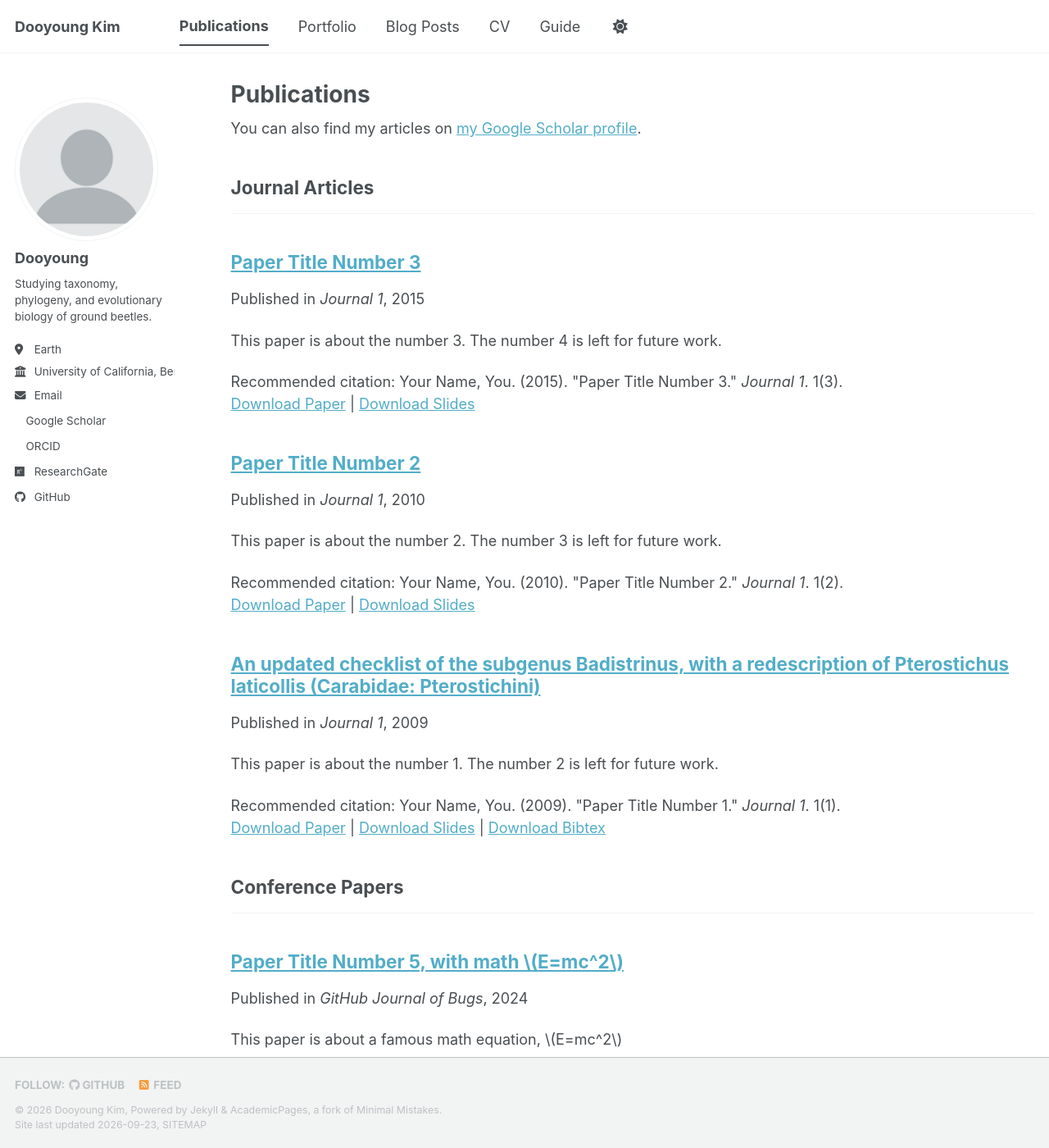
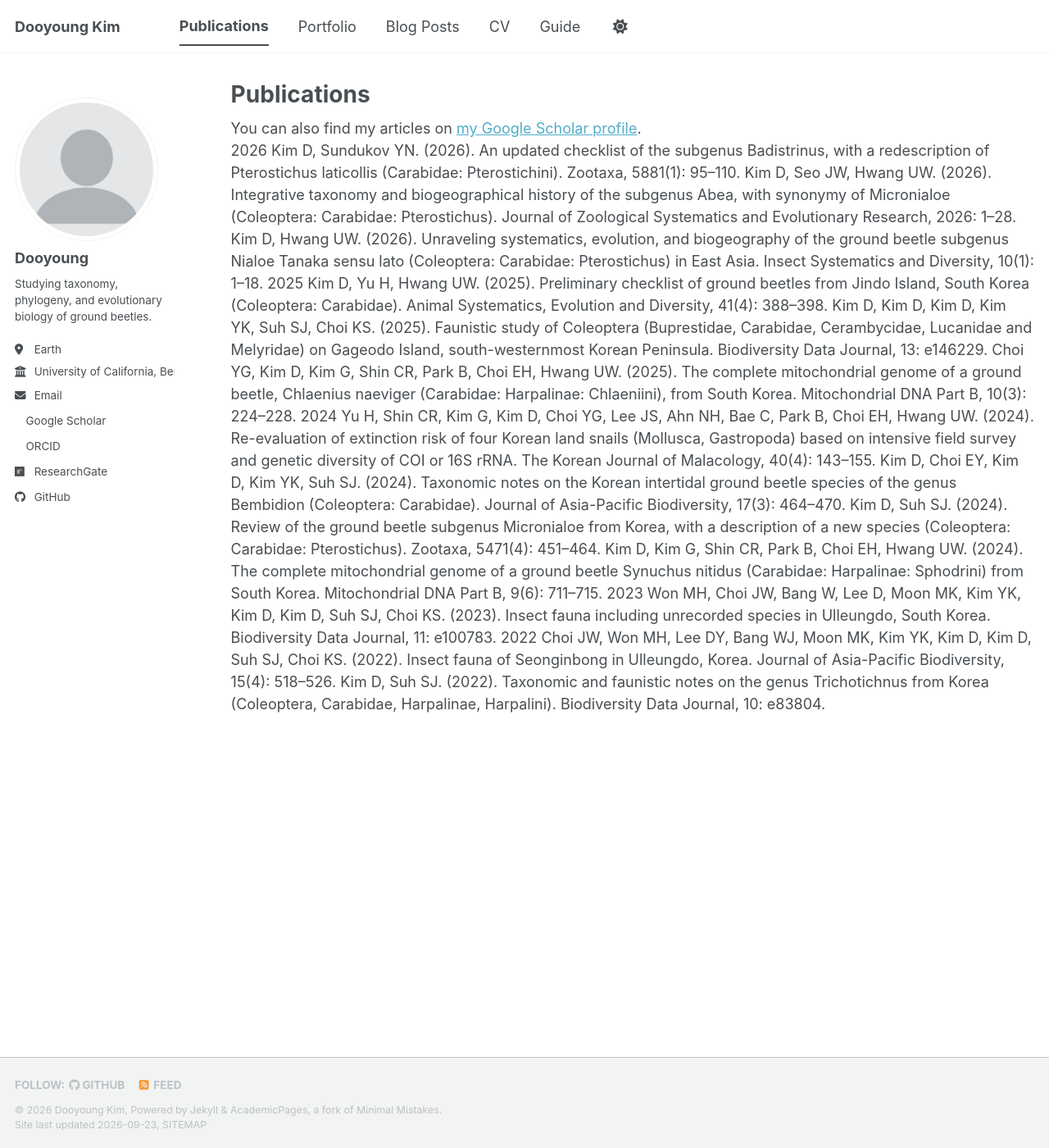
Before and after one commit to dooyoung11/dooyoung11.github.io, a Jekyll site: the page built from _pages/publications.html, in a window 1280 px wide and 1400 px high. Shown: the whole window at 82% size. Built offline with Jekyll 4.4.1, drawn with Linux system fonts in a browser that asks for light colours; a style sheet for code colours, icons or effects is not loaded; some of the changed text lies outside the part shown.

Commit message:
Update publications.html

```diff
--- a/_pages/publications.html
+++ b/_pages/publications.html
@@ -9,25 +9,21 @@ author_profile: true
   <div class="wordwrap">You can also find my articles on <a href="{{https://scholar.google.com/citations?user=UzLcPu0AAAAJ&hl=ko}}">my Google Scholar profile</a>.</div>
 {% endif %}
 
-{% include base_path %}
-
-<!-- New style rendering if publication categories are defined -->
-{% if site.publication_category %}
-  {% for category in site.publication_category  %}
-    {% assign title_shown = false %}
-    {% for post in site.publications reversed %}
-      {% if post.category != category[0] %}
-        {% continue %}
-      {% endif %}
-      {% unless title_shown %}
-        <h2>{{ category[1].title }}</h2><hr />
-        {% assign title_shown = true %}
-      {% endunless %}
-      {% include archive-single.html %}
-    {% endfor %}
-  {% endfor %}
-{% else %}
-  {% for post in site.publications reversed %}
-    {% include archive-single.html %}
-  {% endfor %}
-{% endif %}
+2026
+Kim D, Sundukov YN. (2026). An updated checklist of the subgenus Badistrinus, with a redescription of Pterostichus laticollis (Carabidae: Pterostichini). Zootaxa, 5881(1): 95–110.
+Kim D, Seo JW, Hwang UW. (2026). Integrative taxonomy and biogeographical history of the subgenus Abea, with synonymy of Micronialoe (Coleoptera: Carabidae: Pterostichus). Journal of Zoological Systematics and Evolutionary Research, 2026: 1–28.
+Kim D, Hwang UW. (2026). Unraveling systematics, evolution, and biogeography of the ground beetle subgenus Nialoe Tanaka sensu lato (Coleoptera: Carabidae: Pterostichus) in East Asia. Insect Systematics and Diversity, 10(1): 1–18.
+2025
+Kim D, Yu H, Hwang UW. (2025). Preliminary checklist of ground beetles from Jindo Island, South Korea (Coleoptera: Carabidae). Animal Systematics, Evolution and Diversity, 41(4): 388–398.
+Kim D, Kim D, Kim D, Kim YK, Suh SJ, Choi KS. (2025). Faunistic study of Coleoptera (Buprestidae, Carabidae, Cerambycidae, Lucanidae and Melyridae) on Gageodo Island, south-westernmost Korean Peninsula. Biodiversity Data Journal, 13: e146229.
+Choi YG, Kim D, Kim G, Shin CR, Park B, Choi EH, Hwang UW. (2025). The complete mitochondrial genome of a ground beetle, Chlaenius naeviger (Carabidae: Harpalinae: Chlaeniini), from South Korea. Mitochondrial DNA Part B, 10(3): 224–228.
+2024
+Yu H, Shin CR, Kim G, Kim D, Choi YG, Lee JS, Ahn NH, Bae C, Park B, Choi EH, Hwang UW. (2024). Re-evaluation of extinction risk of four Korean land snails (Mollusca, Gastropoda) based on intensive field survey and genetic diversity of COI or 16S rRNA. The Korean Journal of Malacology, 40(4): 143–155.
+Kim D, Choi EY, Kim D, Kim YK, Suh SJ. (2024). Taxonomic notes on the Korean intertidal ground beetle species of the genus Bembidion (Coleoptera: Carabidae). Journal of Asia-Pacific Biodiversity, 17(3): 464–470.
+Kim D, Suh SJ. (2024). Review of the ground beetle subgenus Micronialoe from Korea, with a description of a new species (Coleoptera: Carabidae: Pterostichus). Zootaxa, 5471(4): 451–464.
+Kim D, Kim G, Shin CR, Park B, Choi EH, Hwang UW. (2024). The complete mitochondrial genome of a ground beetle Synuchus nitidus (Carabidae: Harpalinae: Sphodrini) from South Korea. Mitochondrial DNA Part B, 9(6): 711–715.
+2023
+Won MH, Choi JW, Bang W, Lee D, Moon MK, Kim YK, Kim D, Kim D, Suh SJ, Choi KS. (2023). Insect fauna including unrecorded species in Ulleungdo, South Korea. Biodiversity Data Journal, 11: e100783.
+2022
+Choi JW, Won MH, Lee DY, Bang WJ, Moon MK, Kim YK, Kim D, Kim D, Suh SJ, Choi KS. (2022). Insect fauna of Seonginbong in Ulleungdo, Korea. Journal of Asia-Pacific Biodiversity, 15(4): 518–526.
+Kim D, Suh SJ. (2022). Taxonomic and faunistic notes on the genus Trichotichnus from Korea (Coleoptera, Carabidae, Harpalinae, Harpalini). Biodiversity Data Journal, 10: e83804.
```
